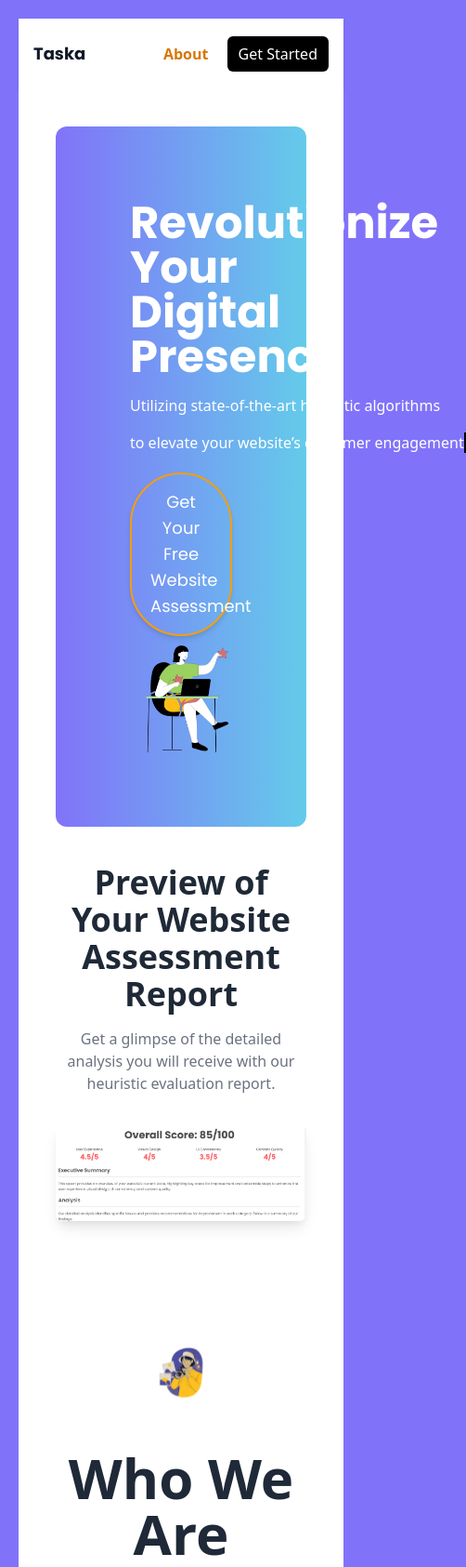
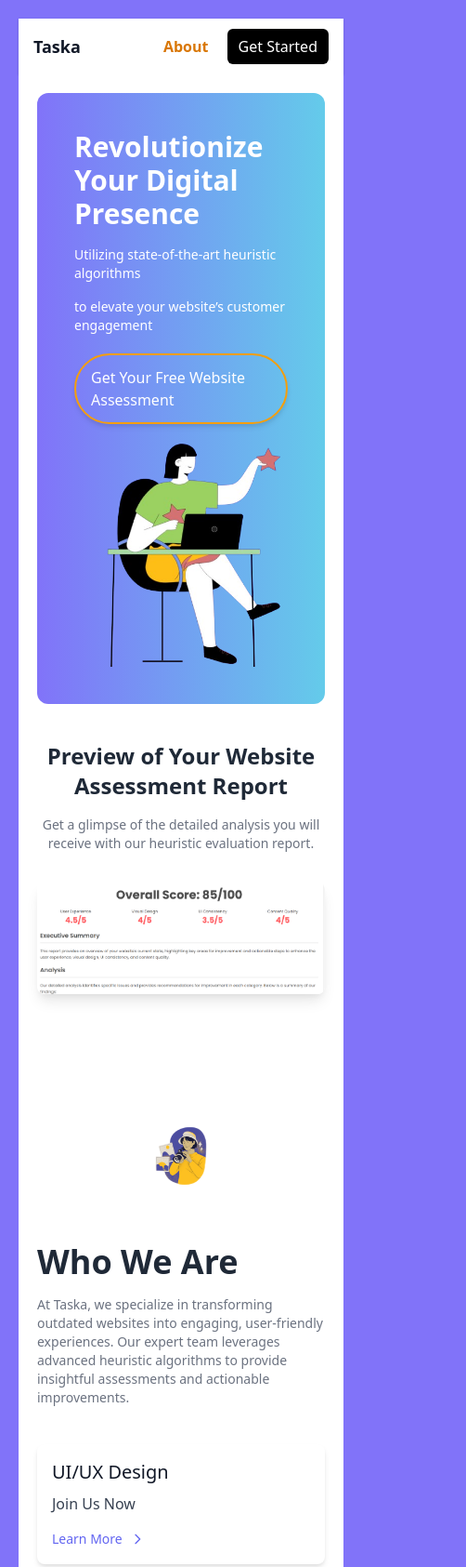
Before and after one commit to taska-workforce/taska-landing-page, a plain HTML site: page index.html in a window 390 px wide. Shown: the top 1685 px of the page at 93% size, 502 px wide, since content can reach past the window. Drawn offline with nearby package versions, Linux system fonts and the light colour scheme; a web font is replaced by a local one.

Commit message:
mobile ui update

```diff
--- a/index.html
+++ b/index.html
@@ -6,17 +6,17 @@
     <title>Taska</title>
     <link rel="preconnect" href="https://fonts.googleapis.com">
     <link rel="preconnect" href="https://fonts.gstatic.com" crossorigin>
-        <link href="https://fonts.googleapis.com/css2?family=Lustria&family=Poppins:wght@400;500;600;700&display=swap" rel="stylesheet">
+    <link href="https://fonts.googleapis.com/css2?family=Inter:wght@400;500;600;700&display=swap" rel="stylesheet">
     <link href="https://cdn.jsdelivr.net/npm/tailwindcss@2.2.19/dist/tailwind.min.css" rel="stylesheet">
     <link href="style.css" rel="stylesheet">
 </head>
 <body class="antialiased body-bg text-gray-900 p-5">
     <header class="bg-white shadow">
-            <div class="mx-auto py-6 px-4 sm:px-6 lg:px-8">
+        <div class="mx-auto py-4 px-4 sm:px-6 lg:px-8">
             <nav class="flex justify-between items-center">
-                    <h1 class="text-lg poppins-extrabold font-bold">Taska</h1>
+                <h1 class="text-lg font-bold">Taska</h1>
                 <div class="space-x-4">
-                        <a href="#about" id="about-button" class="text-yellow-600 font-bold hover:text-purple-800 hover:text-purple-800">About</a>
+                    <a href="#about" id="about-button" class="text-yellow-600 font-bold hover:text-purple-800">About</a>
                     <a href="#contact-form" id="get-started" class="text-white bg-black hover:bg-purple-700 px-3 py-2 rounded-md">Get Started</a>
                 </div>
             </nav>
@@ -24,47 +24,47 @@
     </header>
 
     <main class="w-full bg-white">
-            <div class="container p-10">
-                <section class="hero-bg text-white text-center p-20 rounded-xl">
-                    <div class="flex flex-wrap items-stretch">
-                        <div class="w-full md:w-1/2 flex flex-col justify-center">
-                            <h1 class="text-5xl poppins-extrabold">Revolutionize Your Digital Presence</h1>
-                            <p class="mt-4"><span id="typing-text1" class="typing-container"></span></p>
-                            <p class="mt-4"><span id="typing-text2" class="typing-container"></span></p>
-
-                            <a href="#contact-form" id="get-started" class="contact-button poppins-regular mt-5 inline-block hover:bg-yellow-500 text-white text-lg py-4 px-5 rounded-full border-2 border-yellow-500 bg-transparent hover:border-transparent shadow-md hover:shadow-lg focus:outline-none focus:ring-2 focus:ring-yellow-500 focus:ring-opacity-50">Get Your Free Website Assessment</a>
+        <div class="container p-5 md:p-10">
+            <section class="hero-bg text-white text-center p-10 md:p-20 rounded-xl fade-in-section">
+                <div class="flex flex-wrap items-center">
+                    <div class="w-full md:w-1/2 flex flex-col justify-center text-left">
+                        <h1 class="text-3xl md:text-5xl font-bold">Revolutionize Your Digital Presence</h1>
+                        <p class="mt-4 text-sm md:text-base"><span id="typing-text1" class="typing-container"></span></p>
+                        <p class="mt-4 text-sm md:text-base"><span id="typing-text2" class="typing-container"></span></p>
+                        <a href="#contact-form" id="get-started" class="contact-button font-regular mt-5 inline-block hover:bg-yellow-500 text-white text-base md:text-lg py-3 md:py-4 px-4 md:px-5 rounded-full border-2 border-yellow-500 bg-transparent hover:border-transparent shadow-md hover:shadow-lg focus:outline-none focus:ring-2 focus:ring-yellow-500 focus:ring-opacity-50">Get Your Free Website Assessment</a>
                     </div>
                     <div class="w-full md:w-1/2">
-                            <img src="assets/images/icon-woman-removebg-preview.png" alt="Improve Your Website" class="img-icon">
+                        <img src="assets/images/icon-woman-removebg-preview.png" alt="Improve Your Website" class="img-icon mx-auto">
                     </div>
                 </div>
             </section>
-            <section class="text-center py-10">
-                <h2 class="text-4xl font-bold text-gray-800">Preview of Your Website Assessment Report</h2>
-                <p class="text-gray-500 mt-4 max-w-2xl mx-auto">Get a glimpse of the detailed analysis you will receive with our heuristic evaluation report.</p>
+
+            <section class="text-center py-10 fade-in-section">
+                <h2 class="text-2xl md:text-4xl font-bold text-gray-800">Preview of Your Website Assessment Report</h2>
+                <p class="text-gray-500 mt-4 max-w-2xl mx-auto text-sm md:text-base">Get a glimpse of the detailed analysis you will receive with our heuristic evaluation report.</p>
                 <div class="mt-8">
                     <img src="assets/images/heuristics_preview.png" alt="Heuristic Report Preview" class="mx-auto w-full md:w-1/2 rounded-lg shadow-lg">
                 </div>
             </section>
-            <section class="my-10 text-center">
+
+            <section class="my-10 text-center fade-in-section">
                 <div class="flex flex-wrap items-center">
                     <div class="w-full md:w-1/2">
                         <div class="h-full flex justify-center items-center">
                             <img src="assets/icons/icon.png" class="h-auto md:h-full p-4">
                         </div>
                     </div>
-                    <div id="about" class="w-full md:w-1/2">
-                        <h2 class="text-6xl font-bold text-gray-800">Who We Are</h2>
-                        <p class="text-gray-500 mt-4 max-w-2xl mx-auto">At Taska, we specialize in transforming outdated websites into engaging, user-friendly experiences. Our expert team leverages advanced heuristic algorithms to provide insightful assessments and actionable improvements.</p>
+                    <div id="about" class="w-full md:w-1/2 text-left">
+                        <h2 class="text-4xl md:text-6xl font-bold text-gray-800">Who We Are</h2>
+                        <p class="text-gray-500 mt-4 max-w-2xl text-sm md:text-base">At Taska, we specialize in transforming outdated websites into engaging, user-friendly experiences. Our expert team leverages advanced heuristic algorithms to provide insightful assessments and actionable improvements.</p>
                     </div>
                 </div>
             </section>
 
-            <section class="grid grid-cols-1 md:grid-cols-3 gap-4">
-                <div class="bg-white row-start-2 row-end-4 rounded-lg shadow-md p-4 hover:shadow-lg transition duration-300">
+            <section class="grid grid-cols-1 md:grid-cols-3 gap-4 fade-in-section">
+                <div class="bg-white rounded-lg shadow-md p-4 hover:shadow-lg transition duration-300 text-left">
                     <div class="flex justify-between items-center mb-2">
                         <h5 class="text-xl font-medium text-gray-900">UI/UX Design</h5>
-                        <span class="text-gray-500 text-sm"></span>
                     </div>
                     <p class="text-gray-700 text-base">Join Us Now</p>
                     <a href="#" class="text-indigo-500 hover:text-indigo-700 font-medium text-sm mt-4 inline-flex items-center">
@@ -74,10 +74,9 @@
                         </svg>
                     </a>
                 </div>
-                <div class="bg-white row-start-1 row-end-6 rounded-lg shadow-md p-4 hover:shadow-lg transition duration-300">
+                <div class="bg-white rounded-lg shadow-md p-4 hover:shadow-lg transition duration-300 text-left">
                     <div class="flex justify-between items-center mb-2">
                         <h5 class="text-xl font-medium text-gray-900">Heuristic Evaluation</h5>
-                        <span class="text-gray-500 text-sm"></span>
                     </div>
                     <p class="text-gray-700 text-base">Our proprietary algorithm analyzes key aspects of your website to identify areas for improvement.</p>
                     <a href="#" class="text-indigo-500 hover:text-indigo-700 font-medium text-sm mt-4 inline-flex items-center">
@@ -87,10 +86,9 @@
                         </svg>
                     </a>
                 </div>
-                <div class="bg-white row-start-2 row-end-4 rounded-lg shadow-md p-4 hover:shadow-lg transition duration-300">
+                <div class="bg-white rounded-lg shadow-md p-4 hover:shadow-lg transition duration-300 text-left">
                     <div class="flex justify-between items-center mb-2">
                         <h5 class="text-xl font-medium text-gray-900">Implementation Support</h5>
-                        <span class="text-gray-500 text-sm"></span>
                     </div>
                     <p class="text-gray-700 text-base">We provide hands-on support to implement changes and ensure optimal performance.</p>
                     <a href="#" class="text-indigo-500 hover:text-indigo-700 font-medium text-sm mt-4 inline-flex items-center">
@@ -102,20 +100,20 @@
                 </div>
             </section>
 
-            <section id="testimonial" class="container mx-auto">
+            <section id="testimonial" class="container mx-auto fade-in-section">
                 <div class="p-5 text-center bg-white rounded-lg">
                     <svg class="bi mt-4 mb-3 text-indigo-600" width="100" height="100"><use xlink:href="#bootstrap"></use></svg>
-                    <h2 class="text-xl text-black poppins-regular-italic font-bold">"Working with Taska was an absolute game-changer for our small business! Not only did they exceed our expectations in terms of design, but their attention to detail and commitment to our vision truly stood out. Thanks to Taska, our online presence has never looked better. We've seen a noticeable increase in traffic and engagement since launching our new website."</h2>
+                    <h2 class="text-lg md:text-xl text-black italic font-bold">"Working with Taska was an absolute game-changer for our small business! Not only did they exceed our expectations in terms of design, but their attention to detail and commitment to our vision truly stood out. Thanks to Taska, our online presence has never looked better. We've seen a noticeable increase in traffic and engagement since launching our new website."</h2>
                     <img class="profile-img mx-auto p-3" src="assets/images/testimonial-profile.jpeg" alt="testimonial profile image">
-                    <p class="mx-auto text-base text-gray-500">
+                    <p class="mx-auto text-sm md:text-base text-gray-500">
                         Alex King, New York
                     </p>
                 </div>
             </section>
 
-            <section id="contact-form" class="bg-white dark:bg-gray-900">
-                <div class="py-8 lg:py-16 px-4 mx-auto max-w-screen-md">
-                    <h2 class="mb-4 text-4xl tracking-tight font-extrabold text-center text-gray-900 dark:text-white">Contact Us</h2>
+            <section id="contact-form" class="bg-white dark:bg-gray-900 fade-in-section">
+                <div class="py-8 lg:py-16 px-4 mx-auto max-w-screen-md text-left">
+                    <h2 class="mb-4 text-2xl md:text-4xl tracking-tight font-extrabold text-center text-gray-900 dark:text-white">Contact Us</h2>
                     <p class="mb-8 lg:mb-16 font-light text-center text-gray-500 dark:text-gray-400 sm:text-xl">
                         Contact us to get your free heuristics report
                     </p>
@@ -144,7 +142,5 @@
     </footer>
 
     <script src="index.js"></script>
-
-
 </body>
 </html>
--- a/index.js
+++ b/index.js
@@ -1,22 +1,33 @@
+document.addEventListener('DOMContentLoaded', function() {
+    const sections = document.querySelectorAll('.fade-in-section');
 
+    const observer = new IntersectionObserver((entries, observer) => {
+        entries.forEach(entry => {
+            if (entry.isIntersecting) {
+                entry.target.classList.add('is-visible');
+                observer.unobserve(entry.target);
+            }
+        });
+    }, { threshold: 0.1 });
 
-// event listener for About button
-document.addEventListener('DOMContentLoaded', function() {
+    sections.forEach(section => {
+        observer.observe(section);
+    });
+
     document.getElementById('about-button').addEventListener('click', function(event) {
         event.preventDefault();
         document.querySelector('#about').scrollIntoView({
             behavior: 'smooth'
         });
+    });
 
-
-
-    });
     document.getElementById('get-started').addEventListener('click', function(event) {
         event.preventDefault();
         document.querySelector('#contact-form').scrollIntoView({
             behavior: 'smooth'
         });
     });
+
     const typingText1 = "Utilizing state-of-the-art heuristic algorithms";
     const typingText2 = "to elevate your website’s customer engagement";
     let i1 = 0, i2 = 0;
@@ -32,9 +43,7 @@ document.addEventListener('DOMContentLoaded', function() {
             document.getElementById('typing-text2').classList.remove('finished');
             document.getElementById('typing-text1').classList.add('finished');
             typeWriter2(); // Start the second line typing after the first line finishes
-
         }
-
     }
 
     function typeWriter2() {
@@ -42,16 +51,10 @@ document.addEventListener('DOMContentLoaded', function() {
             document.getElementById('typing-text2').innerHTML += typingText2.charAt(i2);
             i2++;
             setTimeout(typeWriter2, speed);
+        } else {
+            document.getElementById('typing-text2').classList.add('finished'); // Ensure the cursor stops after typing is complete
         }
-     else {
-        // Remove the cursor after typing is complete
-
-
-    }
-
-
     }
 
     typeWriter1(); // Start the typing effect for the first line
-
 });
--- a/style.css
+++ b/style.css
@@ -1,6 +1,13 @@
 .hero-bg {
     background: linear-gradient(90deg, #8173F9 0%, #64CBEA 100%);
 }
+/* body{
+  font-family: 'Inter', sans-serif;
+
+}
+h1, h2, h3, h4, h5, h6, p, a, div, span, button {
+  font-family: 'Inter', sans-serif;
+} */
 
 .body-bg{
     background-color: #8173F9;
@@ -42,18 +49,39 @@
     height: 100px;
     border-radius: 50%;
   }
-
   .typing-container {
-    display: inline;
-    white-space: nowrap;
+    display: inline-block;
+    white-space: pre-wrap; /* Allows the text to wrap */
     border-right: 2px solid;
     animation: blink-caret 0.75s step-end infinite;
+    max-width: 100%; /* Ensure it does not go out of the screen */
+    box-sizing: border-box;
+    padding-right: 2px; /* Adjust the padding to fit the border */
 }
+
 @keyframes blink-caret {
     from, to { border-color: transparent; }
     50% { border-color: black; }
 }
 
 .typing-container.finished {
-  border-right: none;
+    border-right: none;
 }
+
+@media (max-width: 768px) {
+    .typing-container {
+        font-size: 14px; /* Adjust font size for smaller screens */
+    }
+}
+
+
+.fade-in-section {
+  opacity: 0;
+  transform: translateY(20px);
+  transition: opacity 0.6s ease-out, transform 0.6s ease-out;
+}
+
+.fade-in-section.is-visible {
+  opacity: 1;
+  transform: none;
+}
```
Lines whose indentation alone changed are shown as unchanged.
